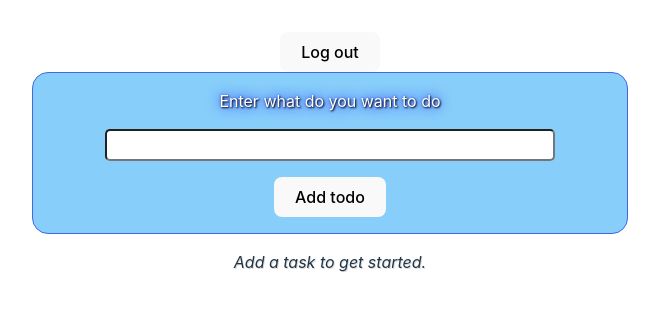
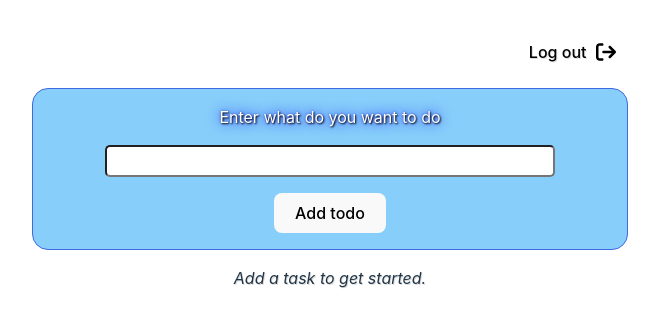
Before and after one commit to Valeri-gatto/todo, a SvelteKit app: page / in a window 1280 px wide. Shown: the top 326 px of the page, without its empty margins (310-969 px from the left). Built offline with nearby package versions, Linux system fonts and the light colour scheme; no server answers; the database is empty.

Commit message:
кнопка логина

```diff
--- a/src/routes/+page.svelte
+++ b/src/routes/+page.svelte
@@ -42,9 +42,9 @@
 
 <div class="container">
 	<main>
-		<form method="POST" action="?/deleteCookies">
+		<form class="menu" method="POST" action="?/deleteCookies">
 			<input type="hidden" />
-			<button class="logout">Log out</button>
+			<button class="logout">Log out </button>
 		</form>
 		<Form />
 		<p class="text">
@@ -66,6 +66,26 @@
 </div>
 
 <style>
+	.menu {
+		display: flex;
+		justify-content: end;
+	}
+	.logout {
+		position: relative;
+		padding-right: 40px;
+		margin-bottom: 1em;
+		background-color: white;
+		text-shadow: 1px 1px gainsboro;
+	}
+	.logout::after {
+		content: '';
+		position: absolute;
+		right: 10px;
+		top: calc(50% - 10px);
+		background-image: url('../lib/components/Logout.svg');
+		width: 20px;
+		aspect-ratio: 1;
+	}
 	.container {
 		min-height: 100vh;
 		place-items: center;
```
Also changed, not shown: src/lib/components/Logout.svg (added).
